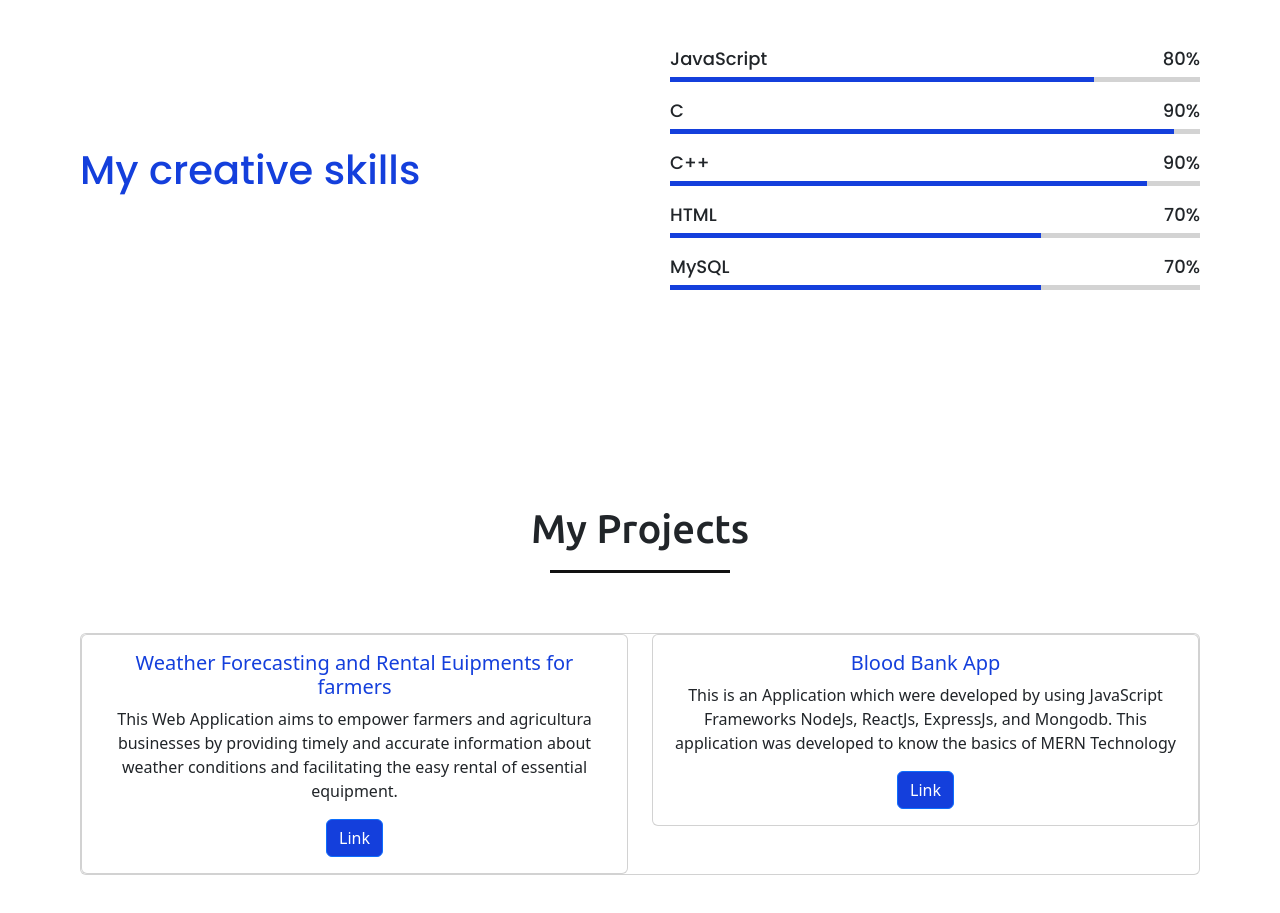
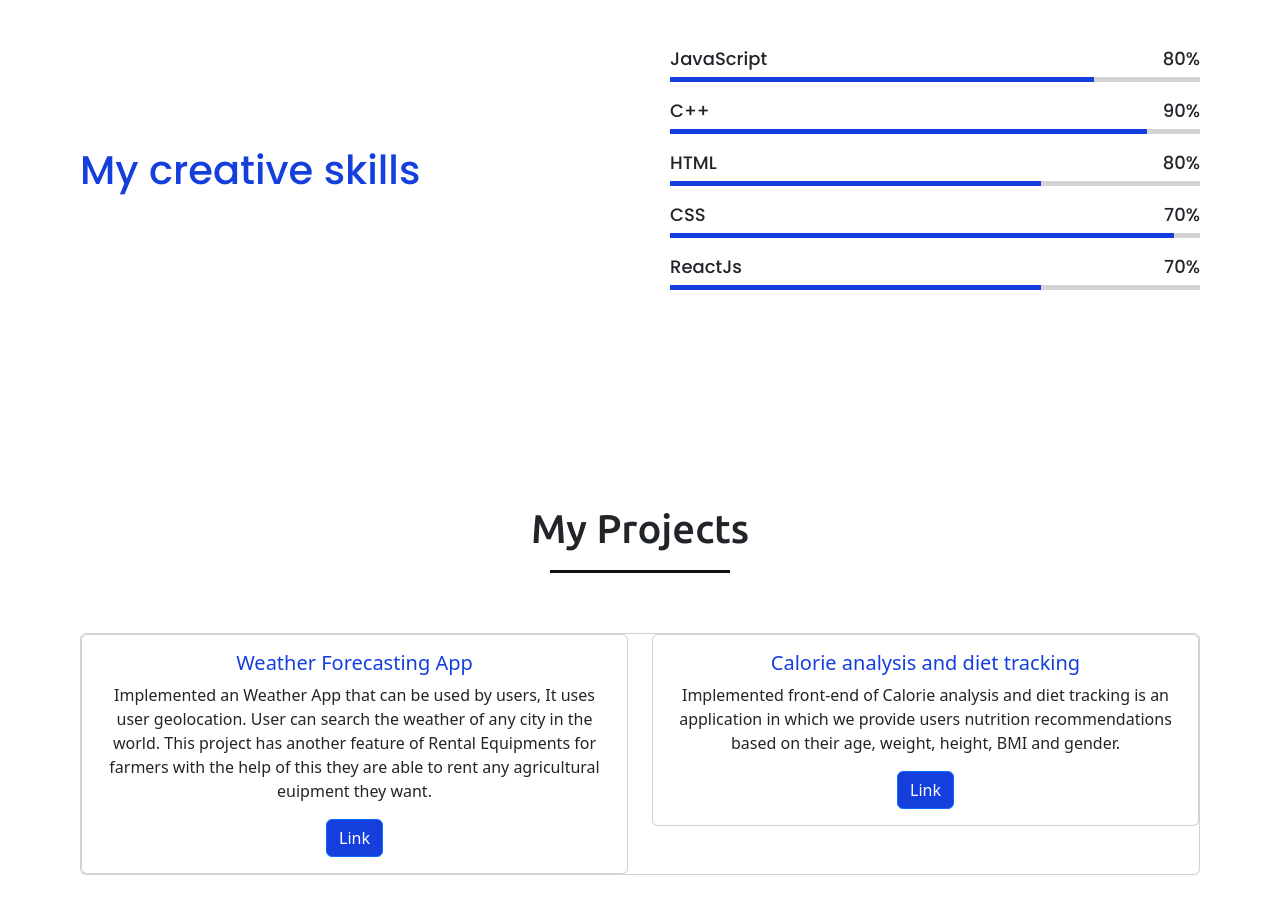
Before and after one commit to anurag2928/portfolio, a plain HTML site: page index.html in a window 1280 px wide. Shown: the part 1780-2693 px from the top of the page. Drawn offline with nearby package versions, Linux system fonts and the light colour scheme.

Commit message:
Add files via upload

```diff
--- a/index.html
+++ b/index.html
@@ -13,7 +13,7 @@
     <script src="https://cdnjs.cloudflare.com/ajax/libs/OwlCarousel2/2.3.4/owl.carousel.min.js"></script>
     <link rel="stylesheet" href="https://cdnjs.cloudflare.com/ajax/libs/OwlCarousel2/2.3.4/assets/owl.carousel.min.css"/>
     <link href="https://cdn.jsdelivr.net/npm/bootstrap@5.3.2/dist/css/bootstrap.min.css" rel="stylesheet" integrity="sha384-T3c6CoIi6uLrA9TneNEoa7RxnatzjcDSCmG1MXxSR1GAsXEV/Dwwykc2MPK8M2HN" crossorigin="anonymous">
-
+    <link rel="icon" type="image/png" href="Icon.jpg" />
 </head>
 <body>
     <div class="scroll-up-btn">
@@ -57,7 +57,7 @@
                 </div>
                 <div class="column right">
                     <div class="text">I'm Anurag Mahajan and I'm a <span class="typing-2"></span></div>
-                    <p>I am from Burhanpur but currently residing at Indore.I am pursing my under graduation in computer science from Acropolis institute of technology and research ,Indore. I did my higher education from Imperial Academy H.S School. My strength are I am Quick Learner ,hard working, Team Player, and a dicipline person.I have learnt C, C++ and JavaScript. My short term goal is to placed in software company and my long term goal is to achieve a higher position in that company where I can build my carrer by enhanicing my knowledge while contributing towards the growth of the company.My hobbies are Cricket, Workout.</p>
+                    <p>I am from Burhanpur but currently residing at Indore.I am pursing my under graduation in computer science from Acropolis institute of technology and research ,Indore. I did my higher education from Imperial Academy H.S School. My strength are I am Quick Learner ,hard working, Team Player, and a dicipline person.I have learned C, C++, JavaScript, ReactJs. My short term goal is to placed in software company and my long term goal is to achieve a higher position in that company where I can build my carrer by enhanicing my knowledge while contributing towards the growth of the company.My hobbies are Cricket, Workout.</p>
                     <a href="https://drive.google.com/file/d/1MbFemWjM4fsyYVS87wUVbzPD2oX751tQ/view?usp=sharing" class="btn btn-primary" target="_blank">Download CV</a>
                 </div>
             </div>
@@ -85,13 +85,6 @@
                     </div>
                     <div class="bars">
                         <div class="info">
-                            <span>C</span>
-                            <span>90%</span>
-                        </div>
-                        <div class="line css"></div>
-                    </div>
-                    <div class="bars">
-                        <div class="info">
                             <span>C++</span>
                             <span>90%</span>
                         </div>
@@ -100,13 +93,20 @@
                     <div class="bars">
                         <div class="info">
                             <span>HTML</span>
-                            <span>70%</span>
+                            <span>80%</span>
                         </div>
                         <div class="line php"></div>
                     </div>
                     <div class="bars">
                         <div class="info">
-                            <span>MySQL</span>
+                            <span>CSS</span>
+                            <span>70%</span>
+                        </div>
+                        <div class="line css"></div>
+                    </div>
+                    <div class="bars">
+                        <div class="info">
+                            <span>ReactJs</span>
                             <span>70%</span>
                         </div>
                         <div class="line mysql"></div>
@@ -125,8 +125,8 @@
                 <div class="col-sm-6 mb-3 mb-sm-0">
               <div class="card">
                 <div class="card-body">
-                  <h5 class="card-title" style=" color: rgb(20, 63, 220);">Weather Forecasting and Rental Euipments for farmers</h5>
-                  <p class="card-text"> This Web Application aims to empower farmers and agricultura businesses by providing timely and accurate information about weather conditions and facilitating the easy rental of essential equipment.</p>
+                  <h5 class="card-title" style=" color: rgb(20, 63, 220);">Weather Forecasting App</h5>
+                  <p class="card-text"> Implemented an Weather App that can be used by users, It uses user geolocation. User can search the weather of any city in the world. This project has another feature of Rental Equipments for farmers with the help of this they are able to rent any agricultural euipment they want. </p>
                   <a href="https://anurag2928.github.io/Weather_App/" class="btn btn-primary" target="_blank" style="background: rgb(20, 63, 220);">Link</a>
                 </div>
               </div>
@@ -134,9 +134,9 @@
             <div class="col-sm-6">
               <div class="card">
                   <div class="card-body">
-                  <h5 class="card-title" style=" color: rgb(20, 63, 220);">Blood Bank App</h5>
-                  <p class="card-text">This is an Application which were developed by using JavaScript Frameworks NodeJs, ReactJs, ExpressJs, and Mongodb. This application was  developed to know the basics of MERN Technology</p>
-                  <a href="https://github.com/anurag2928/Blood-BankApp" class="btn btn-primary" target="_blank" style="background: rgb(20, 63, 220);">Link</a>
+                  <h5 class="card-title" style=" color: rgb(20, 63, 220);">Calorie analysis and diet tracking</h5>
+                  <p class="card-text">Implemented front-end  of Calorie analysis and diet tracking is an application in which we provide users nutrition recommendations based on their age, weight, height, BMI and gender.</p>
+                  <a href="https://anurag2928.github.io/Healthy_Creation/" class="btn btn-primary" target="_blank" style="background: rgb(20, 63, 220);">Link</a>
                 </div>
             </div>
             </div>
```
Also changed, not shown: Icon.jpg (added).
